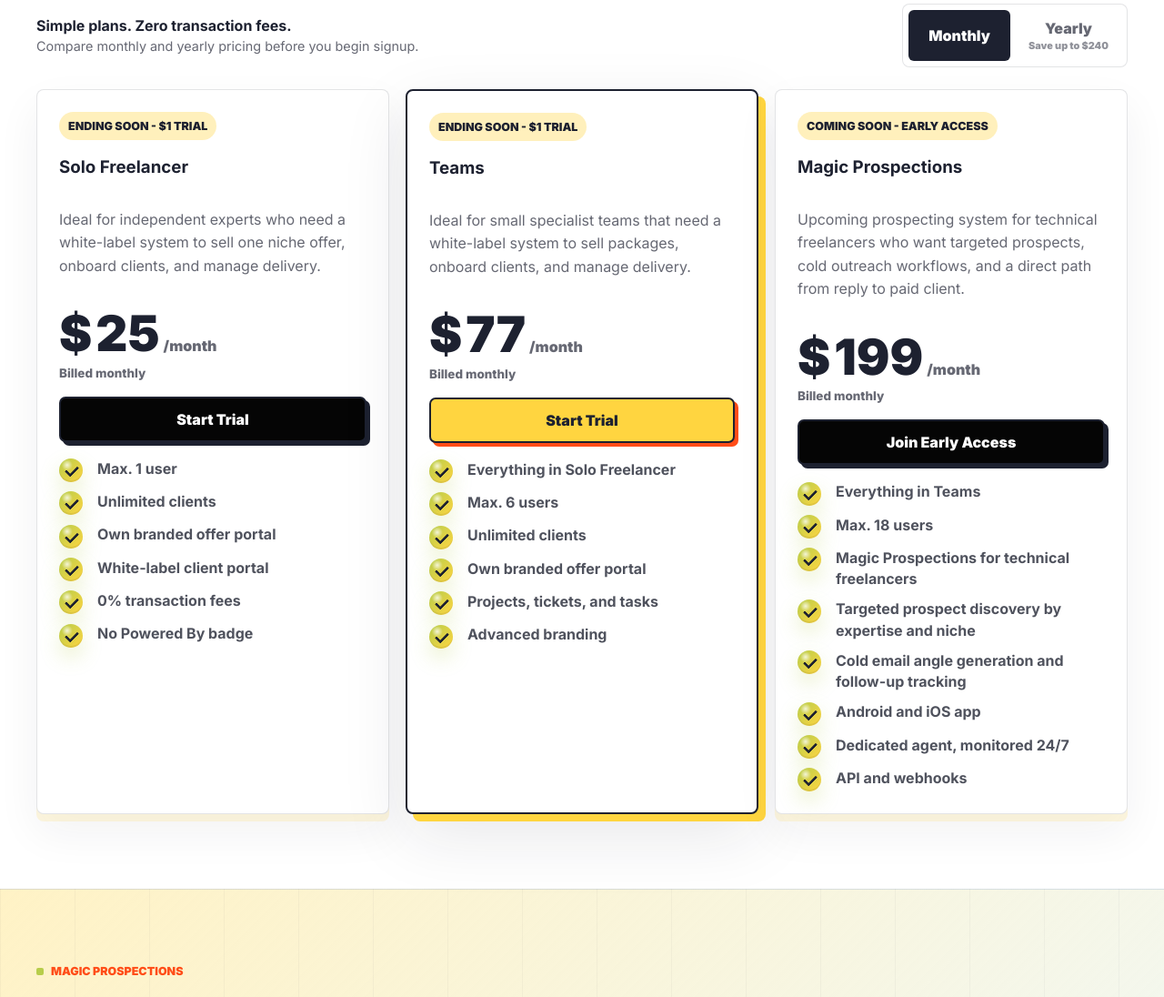
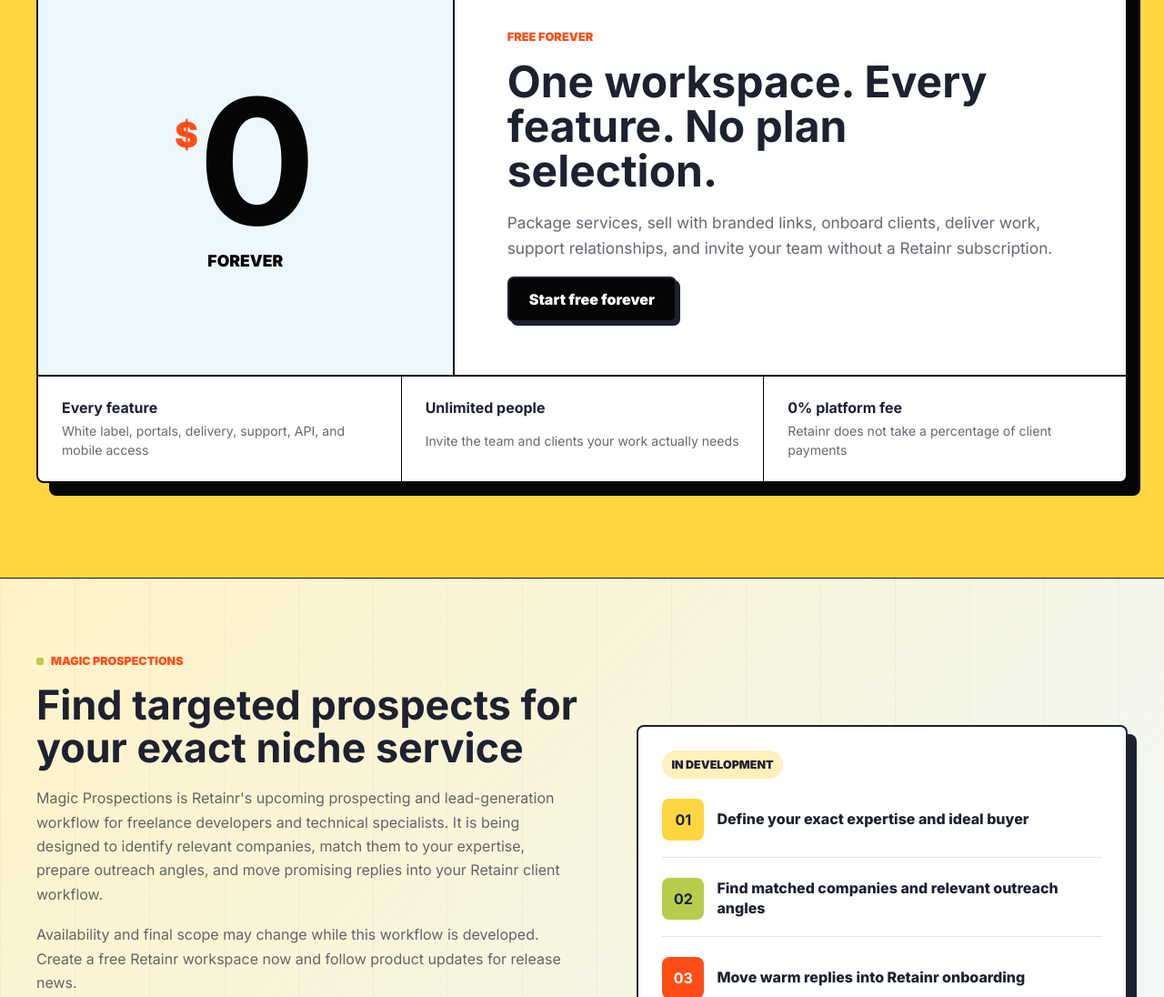
Before and after one commit to Retainr/website, an Astro site: page /pricing in a window 1280 px wide. Shown: the part 500-1596 px from the top of the page at 91% size. Built offline with nearby package versions, Linux system fonts and the light colour scheme; Astro itself is replaced by a stand-in of ours.

Commit message:
Remove plan friction with free-forever access

```diff
--- a/src/components/ConversionTracking.astro
+++ b/src/components/ConversionTracking.astro
@@ -9,8 +9,7 @@
         page_path: window.location.pathname,
         cta_label: label || "Signup",
         niche: destination.searchParams.get("niche") || undefined,
-        plan: destination.searchParams.get("plan") || undefined,
-        billing: destination.searchParams.get("billing") || undefined,
+        intent: destination.searchParams.get("intent") || undefined,
       };
 
       window.dataLayer = window.dataLayer || [];
--- a/src/components/CtaBand.astro
+++ b/src/components/CtaBand.astro
@@ -1,7 +1,7 @@
 ---
-import { signupUrl } from "@/data/site";
+import { signupLabel, signupUrl } from "@/data/site";
 
-const { title = "Build a client business that does not depend on your inbox", text = "Retainr helps niche freelancers and independent experts turn services into buyable offers, guided delivery, and recurring client revenue from one branded place.", cta = "Start Your $1 Trial", href = signupUrl } = Astro.props;
+const { title = "Build a client business that does not depend on your inbox", text = "Retainr helps niche freelancers and independent experts turn services into buyable offers, guided delivery, and recurring client revenue from one branded place.", cta = signupLabel, href = signupUrl } = Astro.props;
 ---
 
 <section class="cta-band">
@@ -9,15 +9,15 @@
     <div class="cta-copy">
       <h2>{title}</h2>
       <p>{text}</p>
-      <ul class="cta-confidence" aria-label="Retainr trial benefits">
+      <ul class="cta-confidence" aria-label="Retainr access benefits">
         <li>0% Retainr transaction fee</li>
         <li>100% white-label client portal</li>
-        <li>Start with one real offer</li>
+        <li>Every feature, free forever</li>
       </ul>
     </div>
     <div class="cta-actions">
       <a href={href} class="button secondary">{cta}</a>
-      <a href="/pricing/" class="cta-pricing-link">Compare plans →</a>
+      <a href="/pricing/" class="cta-pricing-link">See what is included →</a>
     </div>
   </div>
 </section>
--- a/src/config/pricing.json
+++ b/src/config/pricing.json
@@ -1,116 +1,65 @@
 {
   "currency": "$",
-  "billing": {
-    "monthlyLabel": "Monthly",
-    "yearlyLabel": "Yearly",
-    "yearlyNote": "Save when paid yearly"
-  },
+  "price": 0,
+  "name": "Complete Retainr",
+  "badge": "Free forever",
+  "headline": "One workspace. Every feature. No plan selection.",
+  "description": "Package services, sell with branded links, onboard clients, deliver work, support relationships, and invite your team without a Retainr subscription.",
+  "cta": "Start free forever",
   "featuredFeature": {
-    "eyebrow": "Coming soon",
+    "eyebrow": "In development",
     "name": "Magic Prospections",
     "headline": "Find targeted prospects for your exact niche service",
-    "description": "Magic Prospections is Retainr's upcoming prospecting and lead generation tool for freelance developers and technical specialists. It is designed to help identify relevant companies, match them to your expertise, prepare outreach angles, and move promising replies into your Retainr client workflow.",
+    "description": "Magic Prospections is Retainr's upcoming prospecting and lead-generation workflow for freelance developers and technical specialists. It is being designed to identify relevant companies, match them to your expertise, prepare outreach angles, and move promising replies into your Retainr client workflow.",
     "bullets": [
       "Target prospects by niche, technology stack, business type, and service fit",
-      "Generate cold email angles for your specific niche expertise",
+      "Generate cold-email angles for your specific expertise",
       "Track outreach, replies, and follow-up status before a lead becomes a client",
-      "Move warm prospects into Retainr signup, onboarding, billing, and delivery"
+      "Move warm prospects into Retainr onboarding and delivery"
     ],
-    "note": "Planned first for the Magic Prospections plan as a lead-generation layer for technical freelancers who want more qualified conversations."
+    "note": "Availability and final scope may change while this workflow is developed. Create a free Retainr workspace now and follow product updates for release news."
   },
-  "plans": [
-    {
-      "slug": "solo-creator",
-      "name": "Solo Freelancer",
-      "badge": "Ending soon - $1 trial",
-      "monthly": 25,
-      "yearly": 19,
-      "description": "Ideal for independent experts who need a white-label system to sell one niche offer, onboard clients, and manage delivery.",
-      "features": [
-        "Max. 1 user",
-        "Unlimited clients",
-        "Own branded offer portal",
-        "White-label client portal",
-        "0% transaction fees",
-        "No Powered By badge"
-      ],
-      "cta": "Start Trial"
-    },
-    {
-      "slug": "teams",
-      "name": "Teams",
-      "badge": "Ending soon - $1 trial",
-      "monthly": 77,
-      "yearly": 69,
-      "description": "Ideal for small specialist teams that need a white-label system to sell packages, onboard clients, and manage delivery.",
-      "features": [
-        "Everything in Solo Freelancer",
-        "Max. 6 users",
-        "Unlimited clients",
-        "Own branded offer portal",
-        "Projects, tickets, and tasks",
-        "Advanced branding"
-      ],
-      "cta": "Start Trial",
-      "highlight": true
-    },
-    {
-      "slug": "magic-prospections",
-      "name": "Magic Prospections",
-      "badge": "Coming soon - early access",
-      "monthly": 199,
-      "yearly": 179,
-      "description": "Upcoming prospecting system for technical freelancers who want targeted prospects, cold outreach workflows, and a direct path from reply to paid client.",
-      "features": [
-        "Everything in Teams",
-        "Max. 18 users",
-        "Magic Prospections for technical freelancers",
-        "Targeted prospect discovery by expertise and niche",
-        "Cold email angle generation and follow-up tracking",
-        "Android and iOS app",
-        "Dedicated agent, monitored 24/7",
-        "API and webhooks"
-      ],
-      "cta": "Join Early Access"
-    }
-  ],
   "included": [
-    "Zero transaction fees",
+    "Unlimited team members",
     "Unlimited leads and clients",
     "Own branded offer portal",
     "White-label client management portal",
-    "Projects and ticketing",
-    "Tasks and boards",
-    "Unlimited storage, up to 1 GB per file",
+    "Zero Retainr transaction fees",
+    "Projects, ticketing, tasks, and boards",
+    "Storage up to 1 GB per file",
     "Order feedback and approvals",
     "Custom domain and SSL",
-    "Unbranded emails",
-    "Payment integration",
+    "Unbranded client emails",
+    "Payment integrations",
     "API and webhooks",
-    "Data security and privacy controls",
+    "Mobile app access",
     "Retainr recurring revenue method",
-    "24/7 customer support team"
+    "Support and product updates"
   ],
   "faq": [
+    {
+      "question": "Is Retainr really free forever?",
+      "answer": "Yes. Retainr is now free forever. There are no more plans, seat fees, or feature limits."
+    },
     {
       "question": "Will the portal use my brand?",
       "answer": "Yes. Your branded portal can carry your logo, brand name, custom domain, and client-facing experience."
     },
     {
-      "question": "Can I add unlimited clients and buyers?",
-      "answer": "Yes. Retainr is built for unlimited clients, buyers, and service relationships, with team structure based on your plan."
+      "question": "Can I invite my team and add unlimited clients?",
+      "answer": "Yes. Retainr no longer limits workspace seats, clients, buyers, or service relationships by plan."
     },
     {
-      "question": "Is it easy to add and sell services?",
-      "answer": "Yes. Create a niche service package, set payment details, publish the offer, and send clients directly to the right signup flow."
+      "question": "Does Retainr charge a transaction fee?",
+      "answer": "Retainr adds no percentage transaction fee. A connected payment provider may still charge its standard processing fees."
+    },
+    {
+      "question": "What happens to an existing paid subscription?",
+      "answer": "Your current subscription will end at the close of its existing billing period. There will be no further Retainr subscription charges, and no refund is being issued for the current period. You keep your workspace, your data, and access to every feature."
     },
     {
       "question": "Who owns the data, customers, and subscribers?",
       "answer": "You do. Your client data, customers, orders, and subscribers belong to your business."
-    },
-    {
-      "question": "Do you integrate with Zapier and Google Analytics?",
-      "answer": "Yes. Retainr includes webhook and API options so you can connect your creator stack and automate the work around delivery."
     }
   ]
 }
--- a/src/data/site.ts
+++ b/src/data/site.ts
@@ -1,5 +1,6 @@
 export const signupUrl = "https://app.retainr.io/signup";
 export const loginUrl = "https://app.retainr.io/login";
+export const signupLabel = "Start free forever";
 
 export const palette = [
   { name: "Retainr orange", hex: "#FF4D18" },
--- a/src/layouts/BaseLayout.astro
+++ b/src/layouts/BaseLayout.astro
@@ -3,7 +3,7 @@
 import CrispChat from "@/components/CrispChat.astro";
 import ConversionTracking from "@/components/ConversionTracking.astro";
 import { comparisonLinks } from "@/data/comparisons";
-import { companyLinks, loginUrl, navLinks, resourceLinks, signupUrl, solutionLinks } from "@/data/site";
+import { companyLinks, loginUrl, navLinks, resourceLinks, signupLabel, signupUrl, solutionLinks } from "@/data/site";
 
 type Props = {
   title: string;
@@ -101,7 +101,7 @@
         </nav>
         <div id="navigation-actions" class="nav-actions">
           <a href={loginUrl} class="button ghost">Login</a>
-          <a href={signupUrl} class="button">Start for $1</a>
+          <a href={signupUrl} class="button">{signupLabel}</a>
         </div>
         <button class="menu-button" type="button" aria-label="Open navigation" aria-expanded="false" aria-controls="primary-navigation navigation-actions">
           <span></span>
@@ -124,12 +124,12 @@
             </div>
           </div>
           <div class="footer-start-panel">
-            <strong>Start with one paid client journey.</strong>
+            <strong>Start with one real client journey.</strong>
             <form class="email-form" action={signupUrl} method="get">
               <input type="email" name="email" placeholder="Enter work email" aria-label="Work email" required />
-              <button class="button yellow" type="submit">Start for $1</button>
+              <button class="button yellow" type="submit">Start free</button>
             </form>
-            <span>No Retainr transaction fees. Cancel anytime.</span>
+            <span>Free forever. No plans, seat fees, or feature limits.</span>
           </div>
         </div>
         <div class="footer-link-grid">
--- a/src/pages/blog/[slug].astro
+++ b/src/pages/blog/[slug].astro
@@ -58,7 +58,7 @@
           <h1>{article.title}</h1>
           <p>{article.description}</p>
           <div class="hero-actions">
-            <a href={signupUrl} class="button">Start Your $1 Trial</a>
+            <a href={signupUrl} class="button">Start free forever</a>
             <a href="/income/" class="button ghost">Turn Expertise Into Revenue</a>
           </div>
           <div class="muted">Reviewed {article.updatedAt} by the Retainr editorial team. Written for {article.audience} and niche freelancers.</div>
--- a/src/pages/pricing.astro
+++ b/src/pages/pricing.astro
@@ -5,11 +5,6 @@
 import pricing from "@/config/pricing.json";
 import { signupUrl } from "@/data/site";
 
-const pricedPlans = pricing.plans.map((plan) => ({
-  ...plan,
-  yearlySavings: (plan.monthly - plan.yearly) * 12,
-  yearlyTotal: plan.yearly * 12,
-}));
 const pricingFaqSchema = {
   "@context": "https://schema.org",
   "@type": "FAQPage",
@@ -25,63 +20,40 @@
 ---
 
 <BaseLayout
-  title="Retainr Pricing for Niche Freelancers and Independent Experts"
-  description="Choose a Retainr plan for selling niche services, onboarding clients, managing delivery, and turning trusted freelance expertise into recurring revenue."
+  title="Retainr Pricing: Free Forever for Independent Experts"
+  description="Retainr is free forever, with every feature, unlimited team members and clients, white-label portals, and no Retainr transaction fees."
   path="/pricing/"
 >
   <script is:inline type="application/ld+json" set:html={JSON.stringify(pricingFaqSchema)}></script>
-  <section class="hero center pricing-hero">
+
+  <section class="hero center pricing-hero free-pricing-hero">
     <div class="container">
       <div class="hero-copy" style="justify-items:center">
-        <span class="eyebrow">Pricing for Independent Client Businesses</span>
-        <h1 class="hero-title">Choose the plan that turns expertise into recurring client revenue.</h1>
-        <p>Start with the clients who already trust your work. Package what they need next, deliver it through your brand, and grow into predictable monthly revenue.</p>
+        <span class="eyebrow">Retainr is now free forever</span>
+        <h1 class="hero-title">No plans. No seat fees. No feature limits.</h1>
+        <p>Build the complete branded client journey from your first offer to recurring revenue without choosing a tier.</p>
       </div>
     </div>
   </section>
 
-  <section class="section pricing-section">
-    <div class="container">
-      <div class="pricing-toolbar">
-        <div>
-          <strong>Simple plans. Zero transaction fees.</strong>
-          <span>Compare monthly and yearly pricing before you begin signup.</span>
-        </div>
-        <div class="pricing-toggle" aria-label="Billing period">
-          <button type="button" class="active" data-billing="monthly" aria-pressed="true">{pricing.billing.monthlyLabel}</button>
-          <button type="button" data-billing="yearly" aria-pressed="false">{pricing.billing.yearlyLabel} <span>Save up to $240</span></button>
-        </div>
+  <section class="free-pricing-section" aria-labelledby="free-pricing-title">
+    <div class="container free-pricing-stage">
+      <div class="free-price" aria-label={`${pricing.currency}${pricing.price} forever`}>
+        <span>{pricing.currency}</span>
+        <strong>{pricing.price}</strong>
+        <small>forever</small>
       </div>
-      <div class="pricing-grid">
-        {pricedPlans.map((plan) => (
-          <article class:list={["pricing-card", { highlight: plan.highlight }]} data-plan-card={plan.slug}>
-            <div class="trial">{plan.badge}</div>
-            <h3>{plan.name}</h3>
-            <p class="muted">{plan.description}</p>
-            <div class="price">
-              <span>{pricing.currency}</span>
-              <span data-monthly={plan.monthly} data-yearly={plan.yearly}>{plan.monthly}</span>
-              <small>/month</small>
-            </div>
-            <p
-              class="price-detail"
-              data-price-detail
-              data-monthly-detail="Billed monthly"
-              data-yearly-detail={`${pricing.currency}${plan.yearlyTotal} billed yearly`}
-            >Billed monthly</p>
-            <p class="price-saving" data-price-saving hidden>{`Save ${pricing.currency}${plan.yearlySavings} each year`}</p>
-            <a
-              href={`${signupUrl}?plan=${plan.slug}&billing=monthly`}
-              data-plan-cta
-              data-signup-base={`${signupUrl}?plan=${plan.slug}`}
-              class:list={["button", { yellow: plan.highlight }]}
-            >{plan.cta}</a>
-            <ul class="check-list">
-              {plan.features.map((feature) => <li>{feature}</li>)}
-            </ul>
-          </article>
-        ))}
+      <div class="free-pricing-copy">
+        <span>{pricing.badge}</span>
+        <h2 id="free-pricing-title">{pricing.headline}</h2>
+        <p>{pricing.description}</p>
+        <a href={signupUrl} class="button">{pricing.cta}</a>
       </div>
+      <ul class="free-pricing-proof" aria-label="Free Retainr access includes">
+        <li><strong>Every feature</strong><span>White label, portals, delivery, support, API, and mobile access</span></li>
+        <li><strong>Unlimited people</strong><span>Invite the team and clients your work actually needs</span></li>
+        <li><strong>0% platform fee</strong><span>Retainr does not take a percentage of client payments</span></li>
+      </ul>
     </div>
   </section>
 
@@ -103,7 +75,7 @@
             <div class="prospection-node"><strong>01</strong><span>Define your exact expertise and ideal buyer</span></div>
             <div class="prospection-node"><strong>02</strong><span>Find matched companies and relevant outreach angles</span></div>
             <div class="prospection-node"><strong>03</strong><span>Move warm replies into Retainr onboarding</span></div>
-            <a href={`${signupUrl}?plan=magic-prospections&intent=early-access`} class="button">Join Early Access</a>
+            <a href={`${signupUrl}?intent=magic-prospections`} class="button">Create a free workspace</a>
           </div>
         </div>
       </div>
@@ -113,14 +85,12 @@
   <section class="section ice">
     <div class="container">
       <div class="section-heading centered">
-        <span class="eyebrow">Everything behind the method</span>
-        <h2>Build the same branded buying and delivery system across every niche offer.</h2>
+        <span class="eyebrow">The complete client system</span>
+        <h2>Everything behind the Retainr Method is included.</h2>
       </div>
       <div class="included-grid">
         {pricing.included.map((item) => (
-          <div class="metric-card">
-            <strong>{item}</strong>
-          </div>
+          <div class="metric-card"><strong>{item}</strong></div>
         ))}
       </div>
     </div>
@@ -130,7 +100,7 @@
     <div class="container">
       <div class="section-heading centered">
         <span class="eyebrow">FAQ</span>
-        <h2>Common pricing questions</h2>
+        <h2>Free-forever questions, answered clearly.</h2>
       </div>
       <div class="faq-grid">
         {pricing.faq.map((item) => (
@@ -145,44 +115,7 @@
 
   <Testimonials />
   <CtaBand
-    title="Start with one offer and one client journey"
-    text="Use the $1 trial to package the first paid outcome, inspect your signup flow, and manage delivery from a branded client portal."
-    href={`${signupUrl}?plan=solo-creator&billing=monthly`}
+    title="Start with one offer and keep every capability"
+    text="Create your free workspace, publish the first paid outcome, and manage delivery from a branded client portal."
   />
-
-  <script>
-    const buttons = document.querySelectorAll("[data-billing]");
-    const prices = document.querySelectorAll("[data-monthly][data-yearly]");
-    const details = document.querySelectorAll<HTMLElement>("[data-price-detail]");
-    const savings = document.querySelectorAll<HTMLElement>("[data-price-saving]");
-    const planCtas = document.querySelectorAll<HTMLAnchorElement>("[data-plan-cta]");
-
-    buttons.forEach((button) => {
-      button.addEventListener("click", () => {
-        const billing = button.getAttribute("data-billing") || "monthly";
-        buttons.forEach((item) => {
-          const active = item === button;
-          item.classList.toggle("active", active);
-          item.setAttribute("aria-pressed", String(active));
-        });
-        prices.forEach((price) => {
-          const next = price.getAttribute(`data-${billing}`);
-          if (next) price.textContent = next;
-        });
-        details.forEach((detail) => {
-          detail.textContent = detail.dataset[`${billing}Detail`] || "";
-        });
-        savings.forEach((saving) => {
-          saving.hidden = billing !== "yearly";
-        });
-        planCtas.forEach((cta) => {
-          const base = cta.dataset.signupBase;
-          if (!base) return;
-          const destination = new URL(base);
-          destination.searchParams.set("billing", billing);
-          cta.href = destination.toString();
-        });
-      });
-    });
-  </script>
 </BaseLayout>
```
Also changed, not shown: src/components/GuaranteeBand.astro (+6 -6 lines), src/components/MarketingPage.astro (+4 -4 lines), src/data/pages.ts (+13 -13 lines), src/pages/llms.txt.ts (+4 -3 lines), src/pages/niches/[slug].astro (+6 -6 lines), README.md.
